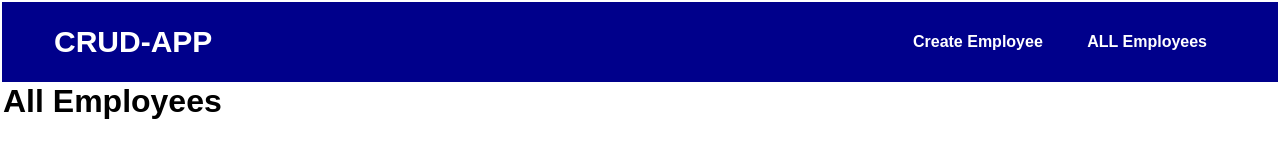
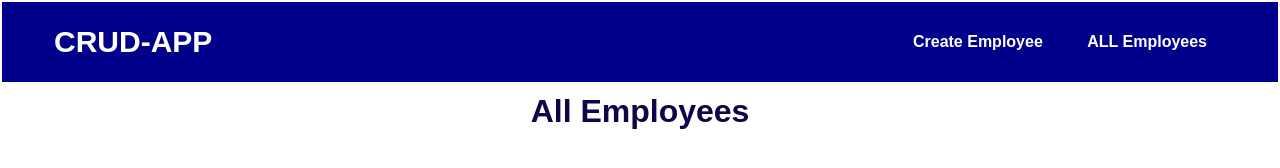
Before and after one commit to Hashhey/CRUD-APP-JS, a plain HTML site: page pages/AllEmloyees.html in a window 1280 px wide. Drawn offline with Linux system fonts and the light colour scheme; no server answers.

Commit message:
Add All Employe CSS

```diff
--- a/pages/AllEmloyees.html
+++ b/pages/AllEmloyees.html
@@ -21,7 +21,7 @@
 
         </div>
     </nav>
-    <h1>All Employees</h1>
+    <h1 class="allemp">All Employees</h1>
      <section id ="employees-container"></section>
     <script src="/scripts/AllEmployees.js"></script>
 </body>
--- a/styles/AllEmployees.css
+++ b/styles/AllEmployees.css
@@ -44,6 +44,15 @@ a{
 .nav-links > a:hover {
     background-color: white;
     color: black;
+}
+
+.allemp{
+    justify-content: center;
+    align-items: center;
+    color: #0d0647;
+    margin-top: 10px;
+    text-align: center;
+    border: 2px #ddd;
 }
 
 
```
